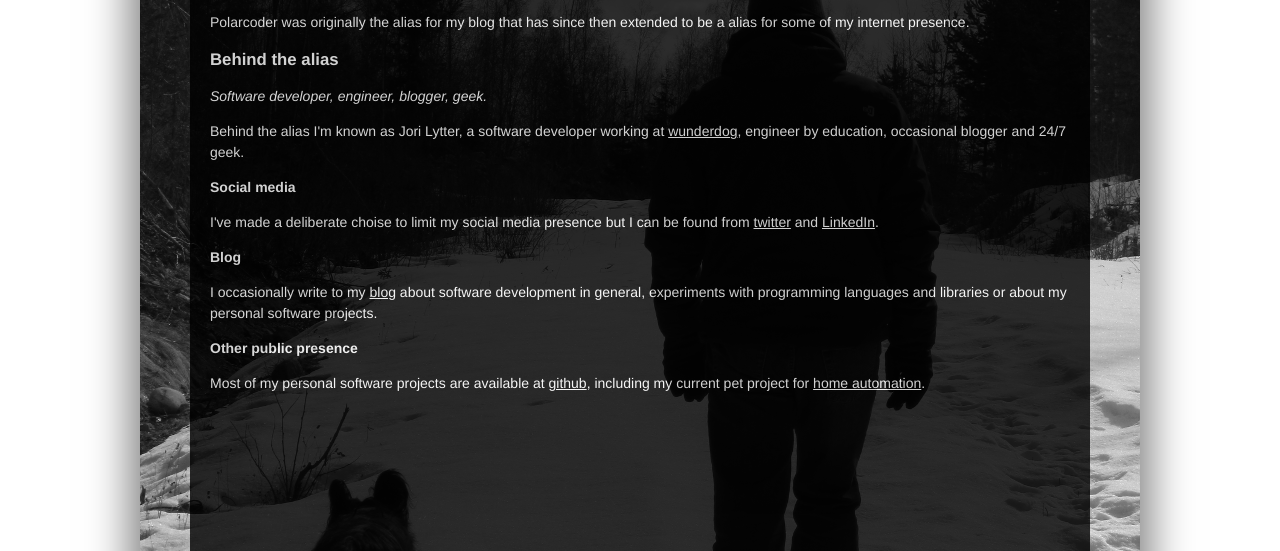
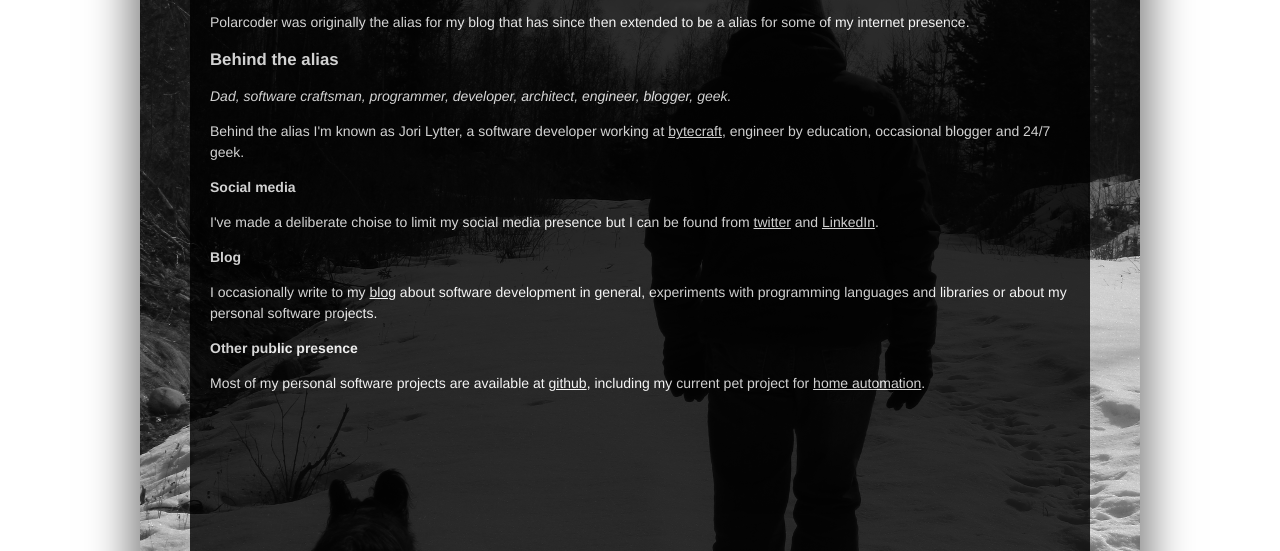
Before and after one commit to jorilytter/polarcoder.net, a plain HTML site: page index.html in a window 1280 px wide. Both pictures are taken after a click on the link "about polarcoder". Shown: the part 249-800 px from the top of the page. Drawn offline with Linux system fonts and the light colour scheme.

Commit message:
Update about page

```diff
--- a/index.html
+++ b/index.html
@@ -74,11 +74,11 @@
           <h2>Behind the alias</h2>
           <p>
             <i>
-            Software developer, engineer, blogger, geek.
+            Dad, software craftsman, programmer, developer, architect, engineer, blogger, geek.
             </i>
           </p>
           <p>
-          Behind the alias I'm known as Jori Lytter, a software developer working at <a href="https://wunder.dog/">wunderdog</a>, engineer by education,
+          Behind the alias I'm known as Jori Lytter, a software developer working at <a href="https://www.bytecraft.fi/">bytecraft</a>, engineer by education,
           occasional blogger and 24/7 geek.
           </p>
           <h3>Social media</h3>
```
